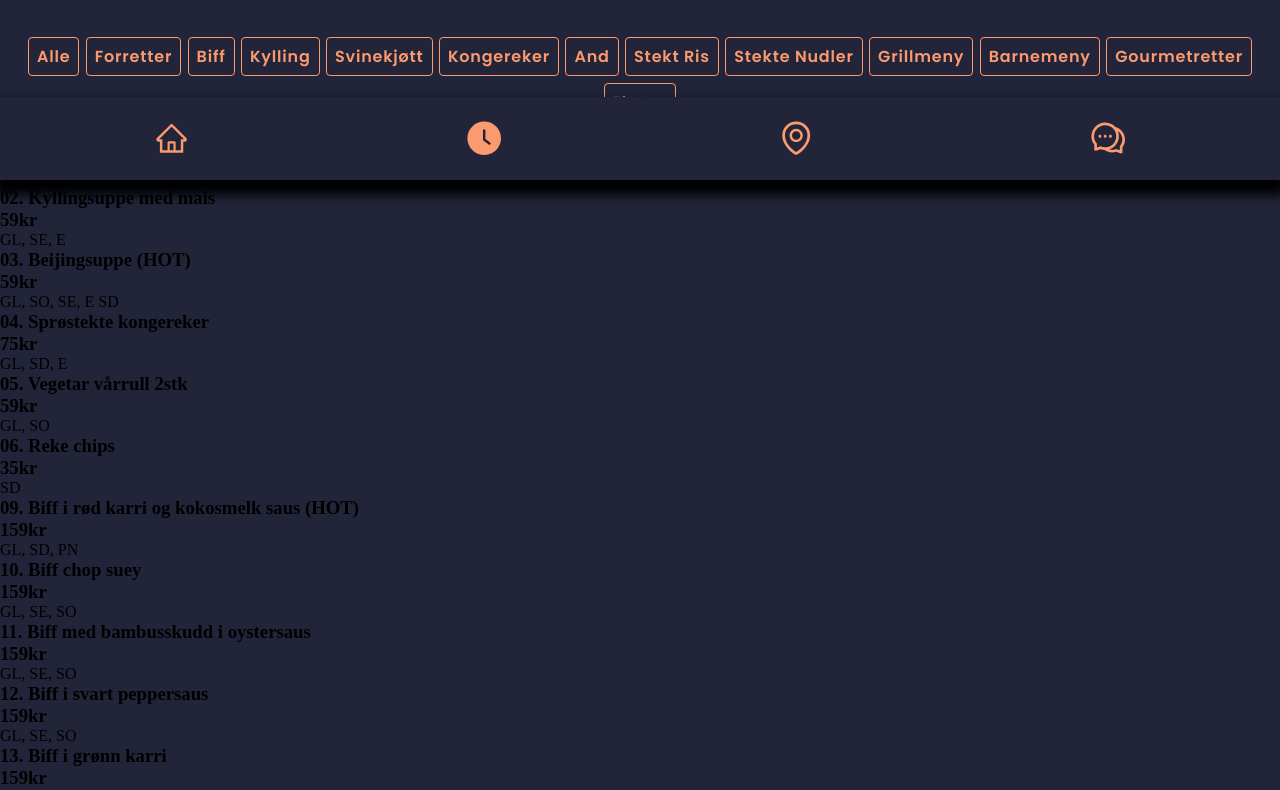
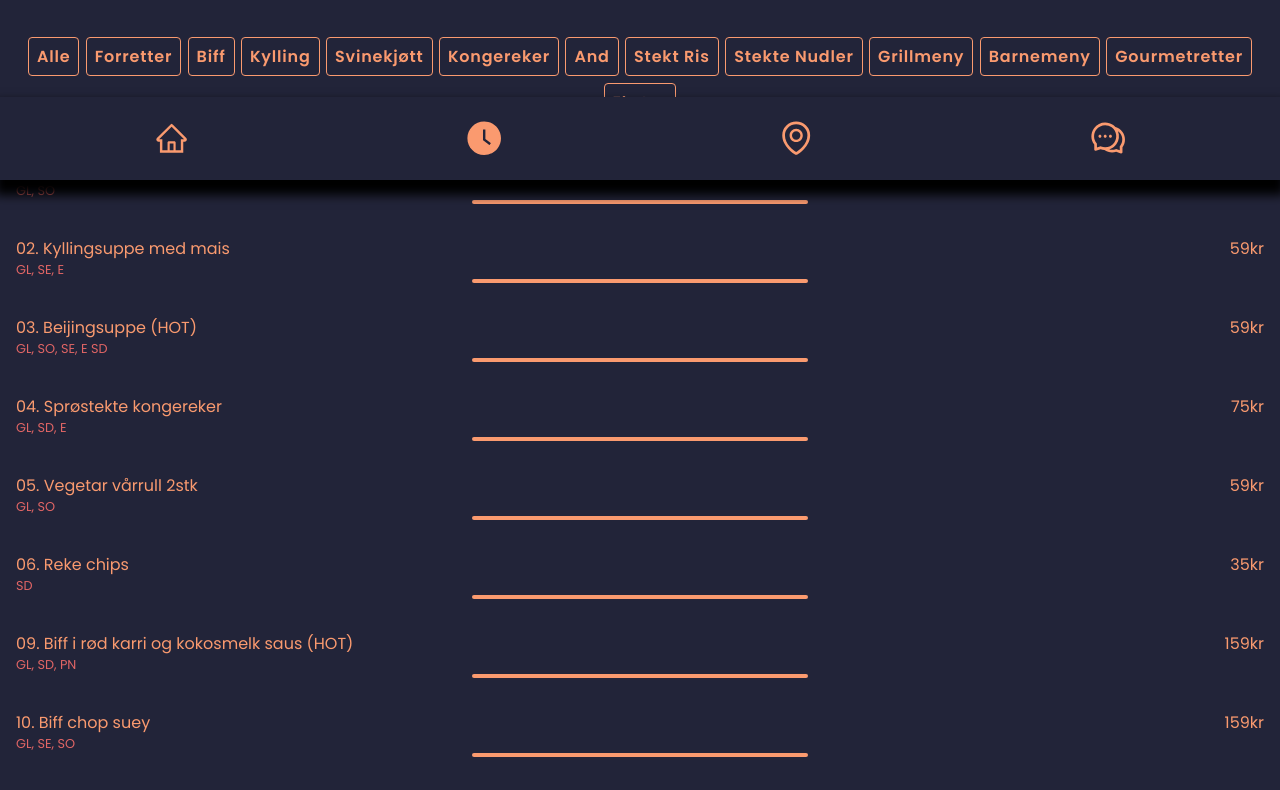
Before and after one commit to ellrub/panda, a React (Create React App) app in the folder panda/: page / in a window 1280 px wide. Shown: the part 620-1410 px from the top of the page. Built offline with nearby package versions, Linux system fonts and the light colour scheme.

Commit message:
Styling
added styling to the menu

```diff
--- a/panda/src/App.scss
+++ b/panda/src/App.scss
@@ -2,5 +2,3 @@
     background-color: var(--primary-color);
     height: 100vh;
 }
-
-// ------------NEW-----
--- a/panda/src/components/data.js
+++ b/panda/src/components/data.js
@@ -162,7 +162,7 @@ const list = [
     },
     {
         id: 37,
-        title: '37. Sprøstekt svinekjøtt med scechuansaus (HOT)',
+        title: '37. Sprøstekt svinekjøtt med szechuansaus (HOT)',
         category: 'svinekjøtt',
         price: "159kr",
         alergy: `GL, E, SE, SO`,
--- a/panda/src/container/Menu/Menu.jsx
+++ b/panda/src/container/Menu/Menu.jsx
@@ -9,16 +9,26 @@ const Menu = ({items}) => {
                 const {id, title, alergy, price} = item;
                 return (
                     <article key={id}>
-                        <div>
-                            <div>
-                                <h3>{title}</h3>
-                                <h3>{price}</h3>
+                            <div className="menu__text-container">
+                                <h3 className="menu__text">{title}</h3>
+                                <h3 className="menu__text">{price}</h3>
                             </div>
-                            <p>{alergy}</p>
-                        </div>
+                            <p className="menu__alergy">{alergy}</p>
+                            <div className="menu__underline-container">
+                                <div className="menu__underline"></div>
+                            </div>
                     </article>
                 )
             })}
+            <div className="menu__info">
+                <p>Alle våre kyllingretter kan også fås med vegetar kylling</p>
+                <h3>Alergener</h3>
+                <p>GL - Gluten | SO - Soya | SE - Sesam | PN - Peanøtt | E - Egg | N - Nøtter</p>
+                <p>Vi kan også lage de fleste retter glutenfri</p>
+            </div>
+            <div className="space">
+
+            </div>
 
         </main>
     )
--- a/panda/src/container/Menu/Menu.scss
+++ b/panda/src/container/Menu/Menu.scss
@@ -1,73 +1,68 @@
-.menu {
-    margin-top: 8rem;
-    height: 600px;
+main {
+    font-family: var(--font-base);
+    margin-top: 2rem;
 
-    h2 {
-        color: var(--secondary-color);
+    .menu__text-container {
+        display: flex;
+        flex-direction: row;
+        justify-content: space-between;
 
-        font-family: var(--font-base);
-        font-weight: 600;
-        font-size: 1.6rem;
-        text-align: center;
+        li {
+            list-style-type: none;
+        }
+
+
+        .menu__text {
+            color: var(--secondary-color);
+
+            font-weight: 400;
+            font-size: 1rem;
+            padding-left: 1rem;
+            padding-right: 1rem;
+        }
+
     }
 
-    .menu__card-container {
-        background-color: var(--secondary-color);
-        width: 90%;
-        margin: 0 auto;
-        border-radius: 6px;
-        box-shadow: 0 1px 3px 0px black;
+    .menu__alergy {
+        padding-left: 1rem;
+        font-size: 0.8rem;
+        color: rgb(224, 101, 101);
+    }
 
-        font-family: var(--font-base);
-        color: var(--primary-color);
+    .menu__underline-container {
+        display: flex;
+        justify-content: center;
 
-        padding: 0.5rem;
-
-        h3 {
-            font-weight: 600;
-            letter-spacing: 0.05rem;
-            text-transform: uppercase;
+        .menu__underline {
+            border-bottom: 4px solid var(--secondary-color);
+            width: 21rem;
+            border-radius: 6px;
         }
     }
 
-    .menu__card-item-container {
-        display: flex;
-        justify-content: space-between;
-        line-height: 1.4rem;
+    article {
+        margin-bottom: 2rem;
+    }
 
-        .menu__number {
-            line-height: 1.45rem;
-            font-size: 0.9rem;
+    .menu__info {
+        text-align: center;
+        color: var(--secondary-color);
+        padding: 0.5rem;
+
+        p {
+            font-size: 0.85rem;
+            margin-top: 1rem;
         }
 
-        ol {
-            margin-left: 1.3rem;
+        h3 {
+            font-size: 1rem;
+            margin-top: 1rem;
         }
 
-        .menu__text {
-            color: var(--primary-color);
-            font-family: var(--font-base);
-            font-size: 0.9rem;
-            letter-spacing: 0.05rem;
+    }
 
-            span {
-                text-decoration: underline;
-                color: rgb(83, 16, 16);
-
-                text-transform: uppercase;
-                font-size: 0.7rem;
-
-            }
-        }
-
-        .menu__price {
-            line-height: 1.45rem;
-        }
-
-
-    }
 }
 
-.blank {
-    color: var(--secondary-color);
+.space {
+    height: 100px;
 }
```
